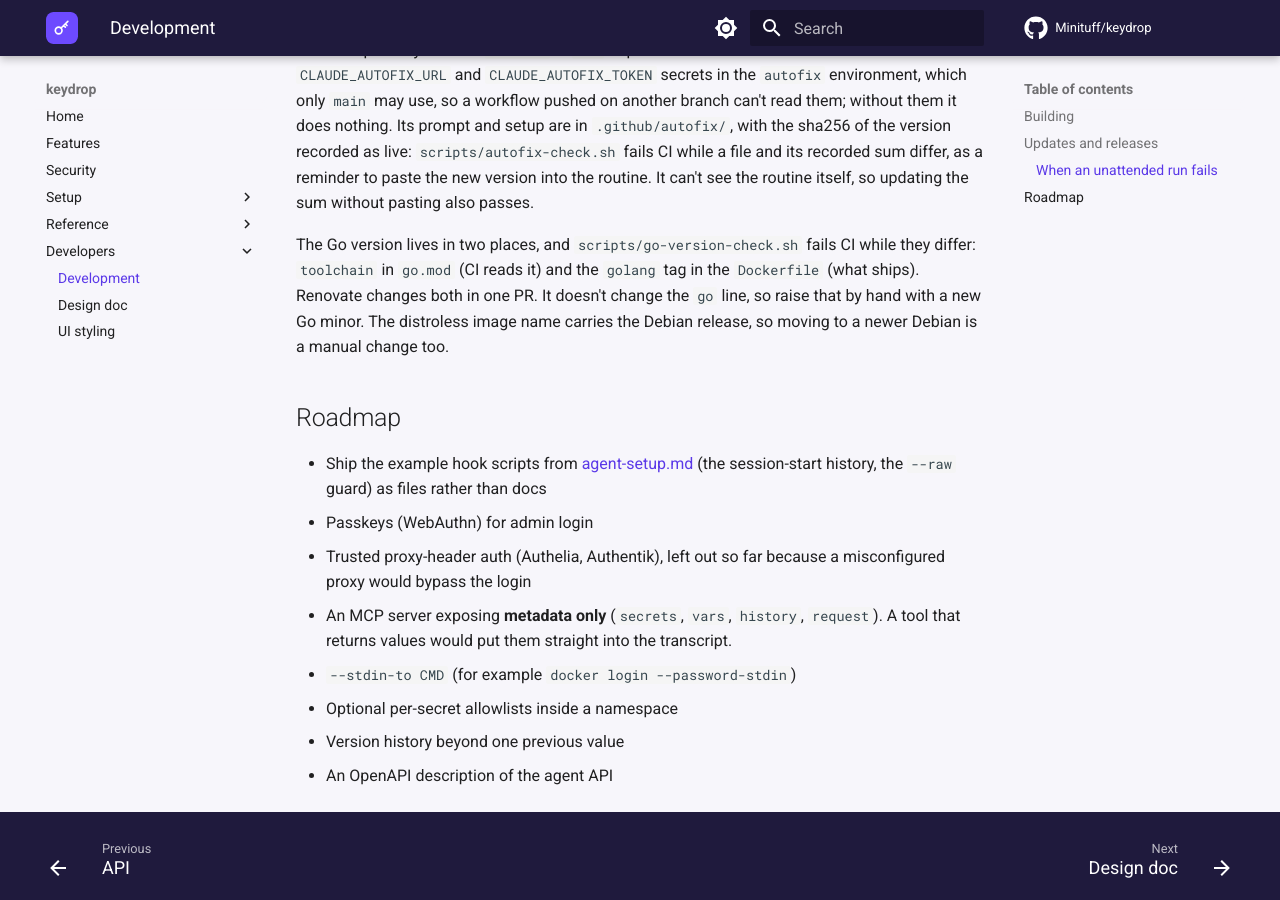
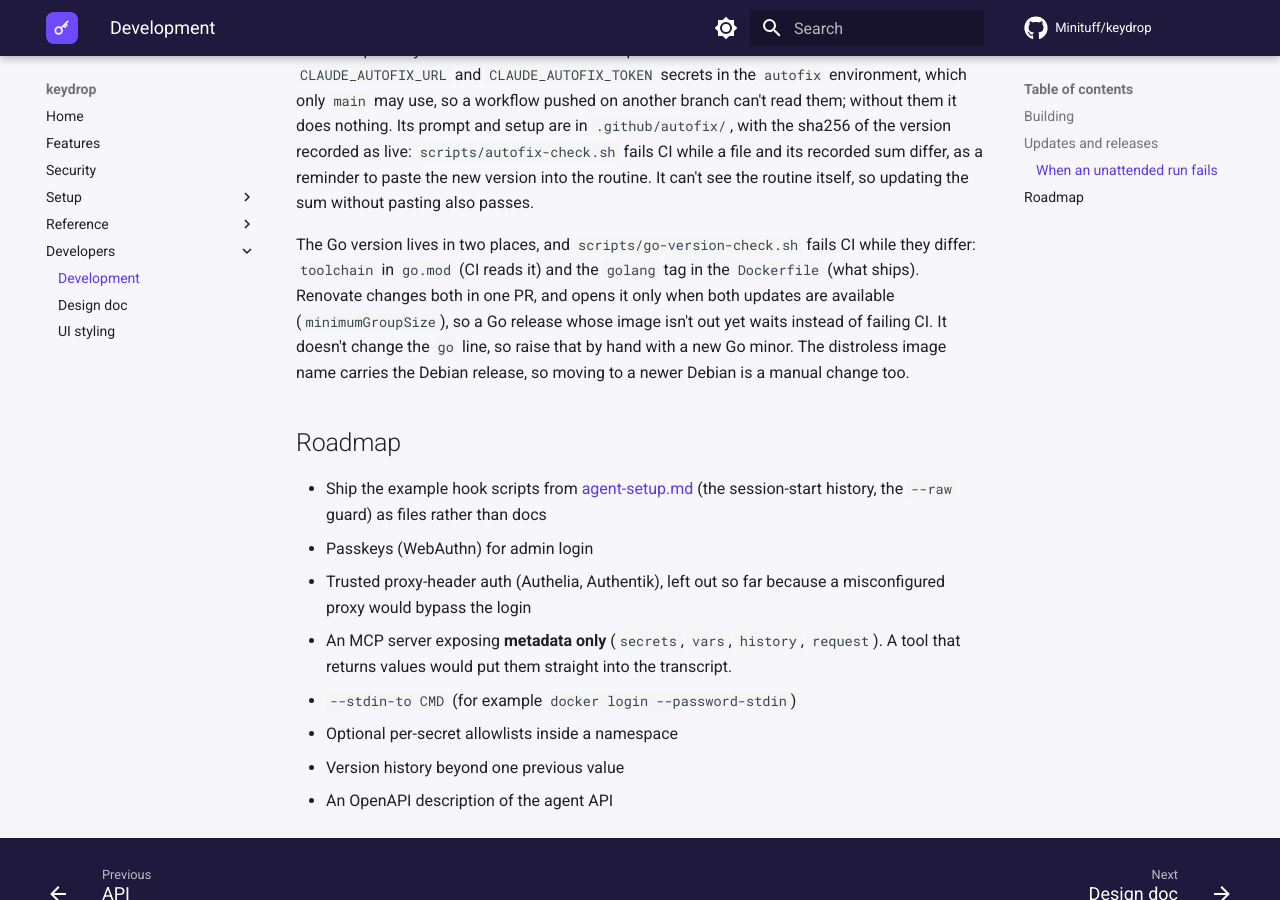
Before and after one commit to Minituff/keydrop, an MkDocs documentation site: the page built from docs/development.md, in a window 1280 px wide and 900 px high, scrolled down 2801 px. Built offline with MkDocs 1.6.1 and Material for MkDocs 9.7.7, drawn with Linux system fonts in a browser that asks for light colours; comment, search, counter and statistics services are not loaded.

Commit message:
renovate: don't open the Go PR with only one half
The go.mod toolchain and the golang build image become available at
different times, and each waits out its own minimumReleaseAge, so
Renovate opened the grouped PR with only go.mod and go-version-check
failed on it (#23, #24). minimumGroupSize 2 holds the PR until both
updates are in it.

```diff
--- a/docs/development.md
+++ b/docs/development.md
@@ -126,7 +126,9 @@ routine itself, so updating the sum without pasting also passes.
 
 The Go version lives in two places, and `scripts/go-version-check.sh` fails CI
 while they differ: `toolchain` in `go.mod` (CI reads it) and the `golang` tag in
-the `Dockerfile` (what ships). Renovate changes both in one PR. It doesn't
+the `Dockerfile` (what ships). Renovate changes both in one PR, and opens it
+only when both updates are available (`minimumGroupSize`), so a Go release
+whose image isn't out yet waits instead of failing CI. It doesn't
 change the `go` line, so raise that by hand with a new Go minor. The distroless
 image name carries the Debian release, so moving to a newer Debian is a manual
 change too.
```
Also changed, not shown: 1 other file.
